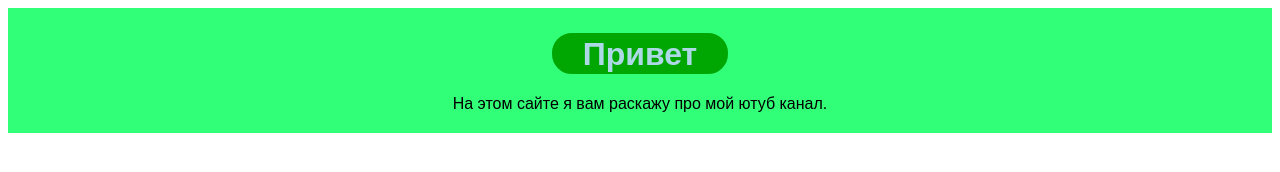
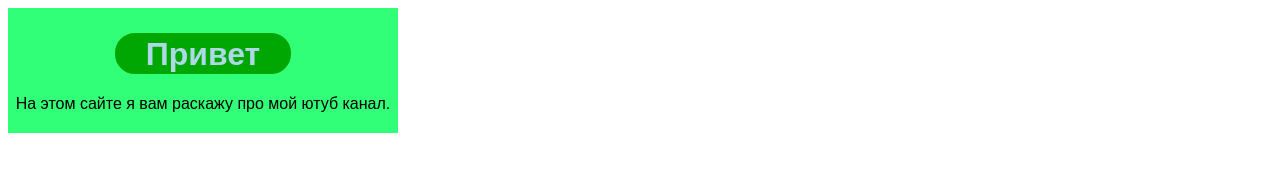
Before and after one commit to NegirevAleksandr/-, a plain HTML site: page index.html in a window 1280 px wide. Drawn offline with Linux system fonts and the light colour scheme.

Commit message:
Update style.css

```diff
--- a/style.css
+++ b/style.css
@@ -4,7 +4,7 @@ body {
 header {
   background-color: rgb(50,1108,120);
   height: 125px;
-  width: 100%;
+  width: 390px;
   text-align: center;
 }
 
```
